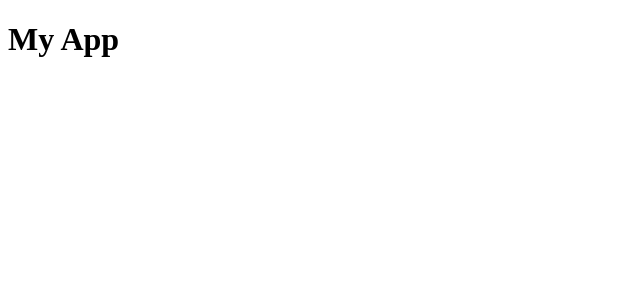
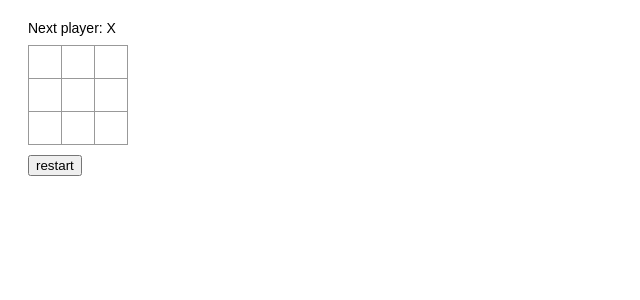
Before and after one commit to SohamAxel/ReactHandsOn, a React (Vite) app: page / in a window 1280 px wide. Shown: the top 300 px of the page, without its empty margins (0-640 px from the left). Built offline with nearby package versions, Linux system fonts and the light colour scheme.

Commit message:
Tic-tac-toe with local storage

```diff
--- a/src/App.jsx
+++ b/src/App.jsx
@@ -1,8 +1,113 @@
+// useState: tic tac toe
+// http://localhost:3000/isolated/exercise/04.js
 
-function App() {
+import * as React from "react";
+import "./styles.css";
+import useLocalStorage from "./Hooks/useLocalStorage";
+
+function Board() {
+  const defaultSquares = Array(9).fill(null);
+  const [squares, setSquares] = useLocalStorage('tictactoe', defaultSquares);
+  const nextValue = calculateNextValue(squares);
+  const winner = calculateWinner(squares);
+  const winnerStatus = calculateStatus(
+    winner,
+    squares,
+    nextValue
+  );
+  function selectSquare(square) {
+    if (winner || squares[square] !== null) {
+      return;
+    }
+    const squareCopy = [...squares];
+    squareCopy[square] = nextValue;
+    setSquares(squareCopy);
+  }
+
+  function restart() {
+    setSquares(defaultSquares);
+  }
+
+  function renderSquare(i) {
+    return (
+      <button className="square" onClick={() => selectSquare(i)}>
+        {squares[i]}
+      </button>
+    );
+  }
+
   return (
-      <h1>My App</h1>
+    <div>
+      <div className="status">{winnerStatus}</div>
+      <div className="board-row">
+        {renderSquare(0)}
+        {renderSquare(1)}
+        {renderSquare(2)}
+      </div>
+      <div className="board-row">
+        {renderSquare(3)}
+        {renderSquare(4)}
+        {renderSquare(5)}
+      </div>
+      <div className="board-row">
+        {renderSquare(6)}
+        {renderSquare(7)}
+        {renderSquare(8)}
+      </div>
+      <button className="restart" onClick={restart}>
+        restart
+      </button>
+    </div>
   );
 }
 
+function Game() {
+  return (
+    <div className="game">
+      <div className="game-board">
+        <Board />
+      </div>
+    </div>
+  );
+}
+
+// eslint-disable-next-line no-unused-vars
+function calculateStatus(winner, squares, nextValue) {
+  return winner
+    ? `Winner: ${winner}`
+    : squares.every(Boolean)
+    ? `Scratch: Cat's game`
+    : `Next player: ${nextValue}`;
+}
+
+// eslint-disable-next-line no-unused-vars
+function calculateNextValue(squares) {
+  return squares.filter(Boolean).length % 2 === 0 ? "X" : "O";
+}
+
+// eslint-disable-next-line no-unused-vars
+function calculateWinner(squares) {
+  const lines = [
+    [0, 1, 2],
+    [3, 4, 5],
+    [6, 7, 8],
+    [0, 3, 6],
+    [1, 4, 7],
+    [2, 5, 8],
+    [0, 4, 8],
+    [2, 4, 6],
+  ];
+  for (let i = 0; i < lines.length; i++) {
+    const [a, b, c] = lines[i];
+    if (squares[a] && squares[a] === squares[b] && squares[a] === squares[c]) {
+      return squares[a];
+    }
+  }
+  return null;
+}
+
+function App() {
+  return <Game />;
+}
+
 export default App;
--- /dev/null
+++ b/src/Hooks/useLocalStorage.js
@@ -0,0 +1,29 @@
+import { useEffect, useState } from "react";
+
+const useLocalStorage = (key, value) => {
+  const [data, setData] = useState(() => {
+    const storedData = localStorage.getItem(key);
+    if (storedData){
+      return JSON.parse(storedData);
+    } else {
+      if (typeof value == 'function') {
+        return value();
+      } else {
+        return value;
+      }
+    }
+  });
+
+  useEffect(() => {
+    if (data) {
+      localStorage.setItem(key, JSON.stringify(data));
+    } else {
+      localStorage.removeItem(key);
+    }
+  }, [data, key])
+
+
+  return [data, setData];
+};
+
+export default useLocalStorage;
--- /dev/null
+++ b/src/styles.css
@@ -0,0 +1,222 @@
+/*
+Taken from the vanilla-tilt.js demo site:
+https://micku7zu.github.io/vanilla-tilt.js/index.html
+*/
+.tilt-root {
+  height: 150px;
+  background-color: red;
+  width: 200px;
+  background-image: -webkit-linear-gradient(315deg, #ff00ba 0%, #fae713 100%);
+  background-image: linear-gradient(135deg, #ff00ba 0%, #fae713 100%);
+  transform-style: preserve-3d;
+  will-change: transform;
+  transform: perspective(1000px) rotateX(0deg) rotateY(0deg) scale3d(1, 1, 1);
+}
+.tilt-child {
+  position: absolute;
+  width: 50%;
+  height: 50%;
+  top: 50%;
+  left: 50%;
+  transform: translateZ(30px) translateX(-50%) translateY(-50%);
+  box-shadow: 0 0 50px 0 rgba(51, 51, 51, 0.3);
+  background-color: white;
+}
+.totally-centered {
+  width: 100%;
+  height: 100%;
+  display: flex;
+  justify-content: center;
+  align-items: center;
+}
+
+.game {
+  font: 14px 'Century Gothic', Futura, sans-serif;
+  margin: 20px;
+  min-height: 260px;
+}
+
+.game ol,
+.game ul {
+  padding-left: 30px;
+}
+
+.board-row:after {
+  clear: both;
+  content: '';
+  display: table;
+}
+
+.status {
+  margin-bottom: 10px;
+}
+
+.restart {
+  margin-top: 10px;
+}
+
+.square {
+  background: #fff;
+  border: 1px solid #999;
+  float: left;
+  font-size: 24px;
+  font-weight: bold;
+  line-height: 34px;
+  height: 34px;
+  margin-right: -1px;
+  margin-top: -1px;
+  padding: 0;
+  text-align: center;
+  width: 34px;
+}
+
+.square:focus {
+  outline: none;
+  background: #ddd;
+}
+
+.game {
+  display: flex;
+  flex-direction: row;
+}
+
+.game-info {
+  margin-left: 20px;
+  min-width: 190px;
+}
+
+/* For exercise 6, we're handling errors with an error boundary */
+body[class*='6'] :not(.render-container) > iframe,
+body[class*='6'] > iframe {
+  display: none;
+}
+
+.pokemon-info-app a {
+  color: #cc0000;
+}
+
+.pokemon-info-app a:focus,
+.pokemon-info-app a:hover,
+.pokemon-info-app a:active {
+  color: #8a0000;
+}
+
+.pokemon-info-app input {
+  line-height: 2;
+  font-size: 16px;
+  box-shadow: 0 0.125rem 0.25rem rgba(0, 0, 0, 0.075);
+  border: none;
+  border-radius: 2px;
+  padding-left: 10px;
+  padding-right: 10px;
+  background-color: #eee;
+}
+
+.pokemon-info-app button {
+  font-size: 1rem;
+  font-family: inherit;
+  border: 1px solid #ff0000;
+  background-color: #cc0000;
+  cursor: pointer;
+  padding: 8px 10px;
+  color: #eee;
+  border-radius: 3px;
+}
+
+.pokemon-info-app button:disabled {
+  border-color: #dc9494;
+  background-color: #f16161;
+  cursor: unset;
+}
+
+.pokemon-info-app button:hover:not(:disabled),
+.pokemon-info-app button:active:not(:disabled),
+.pokemon-info-app button:focus:not(:disabled) {
+  border-color: #cc0000;
+  background-color: #8a0000;
+}
+
+.pokemon-info-app .totally-centered {
+  width: 100%;
+  height: 100%;
+  display: flex;
+  justify-content: center;
+  align-items: center;
+}
+
+.pokemon-info-app {
+  max-width: 500px;
+  margin: auto;
+}
+
+[class*='_isolated'] .pokemon-info-app {
+  margin-top: 50px;
+}
+
+.pokemon-form {
+  display: flex;
+  flex-direction: column;
+  align-items: center;
+}
+
+.pokemon-form input {
+  margin-top: 10px;
+  margin-right: 10px;
+}
+
+.pokemon-info {
+  height: 400px;
+  width: 300px;
+  margin: auto;
+  overflow: auto;
+  background-color: #eee;
+  border-radius: 4px;
+  padding: 10px;
+  position: relative;
+}
+
+.pokemon-info.pokemon-loading {
+  opacity: 0.6;
+  transition: opacity 0s;
+  /* note: the transition delay is the same as the busyDelayMs config */
+  transition-delay: 0.4s;
+}
+
+.pokemon-info h2 {
+  font-weight: bold;
+  text-align: center;
+  margin-top: 0.3em;
+}
+
+.pokemon-info img {
+  max-width: 100%;
+  max-height: 200px;
+}
+
+.pokemon-info .pokemon-info__img-wrapper {
+  text-align: center;
+  margin-top: 20px;
+}
+
+.pokemon-info .pokemon-info__fetch-time {
+  position: absolute;
+  top: 6px;
+  right: 10px;
+}
+
+.pokemon-info-app button.invisible-button {
+  border: none;
+  padding: inherit;
+  font-size: inherit;
+  font-family: inherit;
+  cursor: pointer;
+  font-weight: inherit;
+  background-color: transparent;
+  color: #000;
+}
+.pokemon-info-app button.invisible-button:hover,
+.pokemon-info-app button.invisible-button:active,
+.pokemon-info-app button.invisible-button:focus {
+  border: none;
+  background-color: transparent;
+}
```
